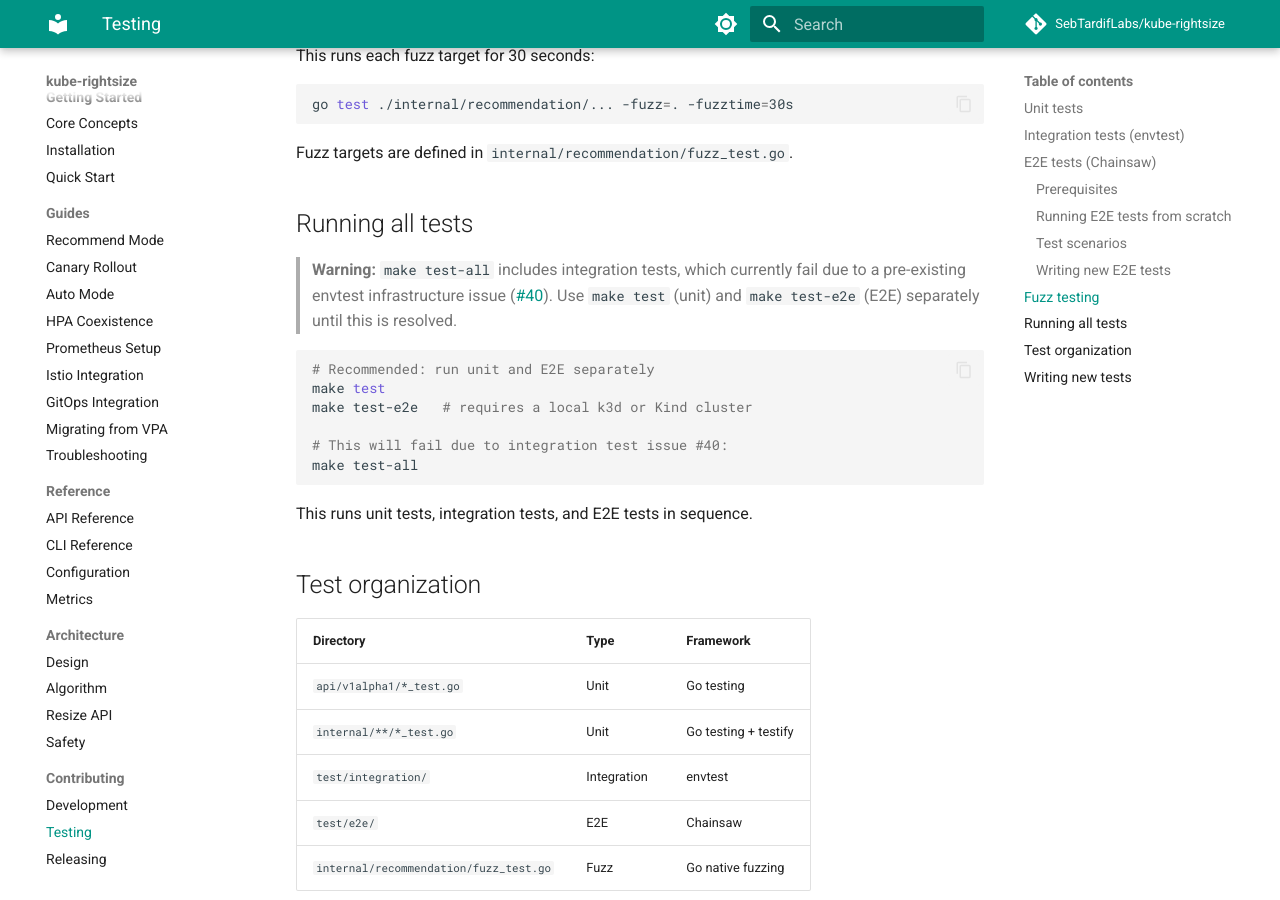
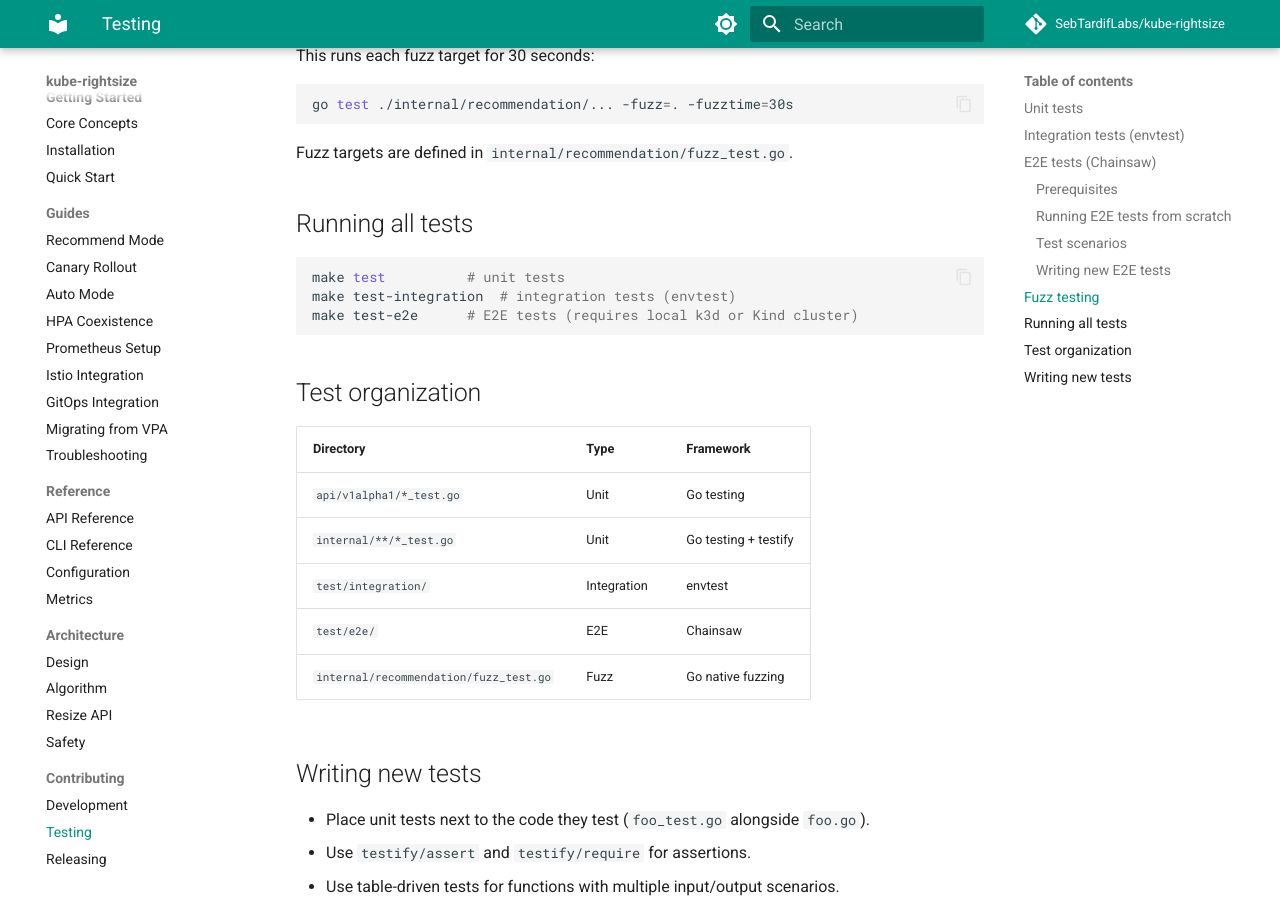
Before and after one commit to attune-io/attune, an MkDocs documentation site: the page built from docs/contributing/testing.md, in a window 1280 px wide and 900 px high, scrolled down 2745 px. Built offline with MkDocs 1.6.1 and Material for MkDocs 9.7.7, drawn with Linux system fonts in a browser that asks for light colours; comment, search, counter and statistics services are not loaded; some of the changed text lies outside the part shown.

Commit message:
docs: fix testing doc coverage threshold and remove stale warning
- Coverage threshold was documented as 75% but CI enforces 80%
- Removed stale warning about integration test issue #40 (closed)

Signed-off-by: Sebastien Tardif <sebtardif@ncf.ca>

````diff
--- a/docs/contributing/testing.md
+++ b/docs/contributing/testing.md
@@ -122,22 +122,11 @@
 
 ## Running all tests
 
-> **Warning:** `make test-all` includes integration tests, which currently
-> fail due to a pre-existing envtest infrastructure issue
-> ([#40](https://github.com/SebTardifLabs/kube-rightsize/issues/40)).
-> Use `make test` (unit) and `make test-e2e` (E2E) separately until
-> this is resolved.
-
 ```bash
-# Recommended: run unit and E2E separately
-make test
-make test-e2e   # requires a local k3d or Kind cluster
-
-# This will fail due to integration test issue #40:
-make test-all
+make test          # unit tests
+make test-integration  # integration tests (envtest)
+make test-e2e      # E2E tests (requires local k3d or Kind cluster)
 ```
-
-This runs unit tests, integration tests, and E2E tests in sequence.
 
 ## Test organization
 
````
Also changed, not shown: other parts of docs/contributing/testing.md (+1 -1 lines).
